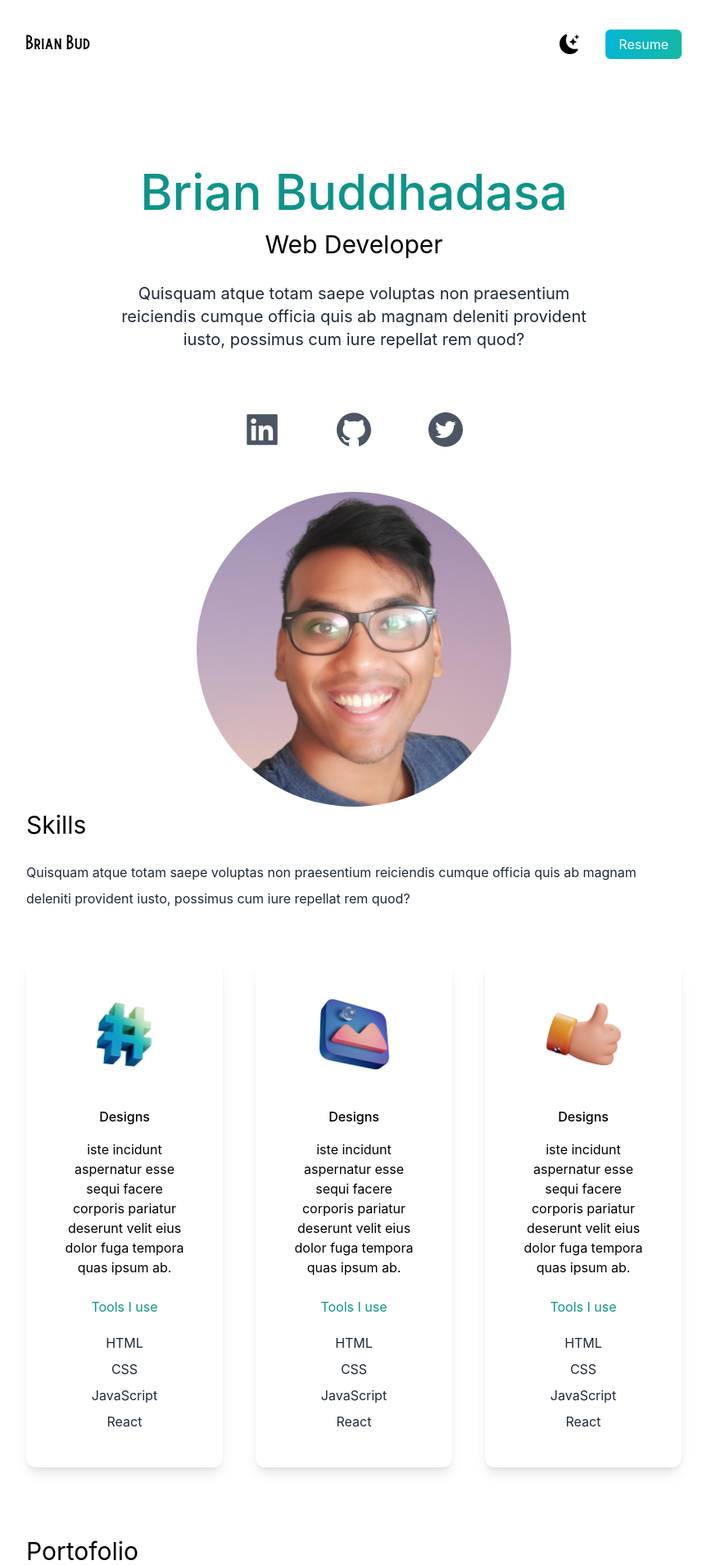
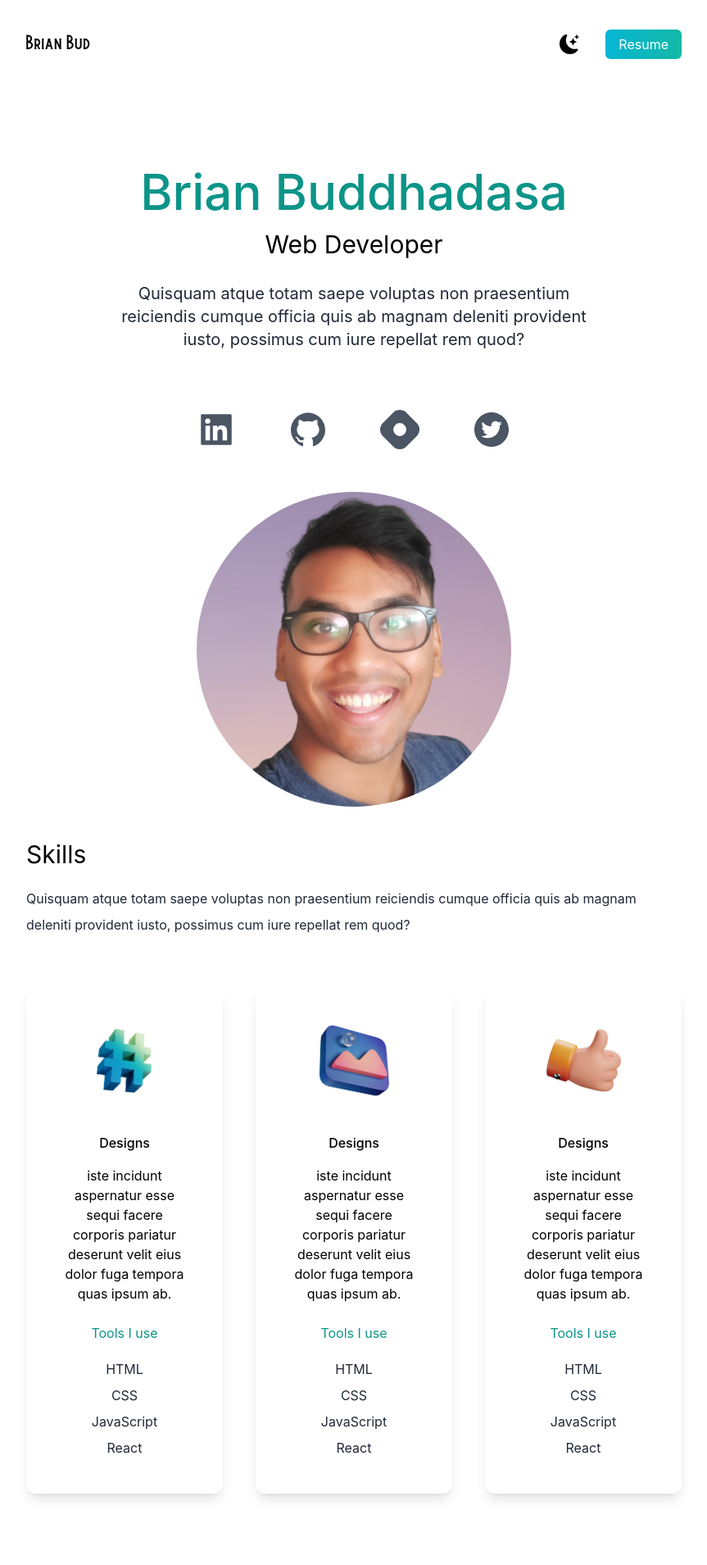
Before and after one commit to brianbud/portfolio, a Next.js app: page / in a window 1280 px wide. Shown: the top 1909 px of the page at 82% size, without its empty margins (208-1071 px from the left). Built offline with nearby package versions, Linux system fonts and the light colour scheme.

Commit message:
links to socials

```diff
--- a/pages/index.js
+++ b/pages/index.js
@@ -1,6 +1,7 @@
 import Head from 'next/head';
 import {BsFillMoonStarsFill} from 'react-icons/bs'
 import {AiFillTwitterCircle, AiFillLinkedin, AiFillGithub} from 'react-icons/ai'
+import {SiHashnode} from 'react-icons/si'
 import Image from 'next/image';
 import avatar from '../public/avatar.png';
 import design from '../public/design.png';
@@ -37,9 +38,10 @@ export default function Home() {
             <p className='text-md py-5 leading-8 text-gray-800 md:text-xl max-w-xl mx-auto dark:text-white'>Quisquam atque totam saepe voluptas non praesentium reiciendis cumque officia quis ab magnam deleniti provident iusto, possimus cum iure repellat rem quod?</p>
           </div>
           <div className='text-5xl flex justify-center gap-16 py-3 text-gray-600 dark:text-gray-50'>
-            <AiFillLinkedin/>
-            <AiFillGithub/>
-            <AiFillTwitterCircle/>
+            <a href='https://www.linkedin.com/in/brianbud/' target='_blank'><AiFillLinkedin/></a>
+            <a href='https://github.com/brianbud' target='_blank'><AiFillGithub/></a>
+            <a href='https://brianbud.hashnode.dev/' target='_blank'><SiHashnode/></a>
+            <a href='https://twitter.com/brianbud_' target='_blank'><AiFillTwitterCircle/></a>
           </div>
           <div className='relative mx-auto w-80 h-80 mt-10 md:h-96 md:w-96'>
             <Image className='rounded-full' layout='fill' objectFit='cover' src={avatar} />
@@ -47,7 +49,7 @@ export default function Home() {
         </section>
         <section>
           <div>
-            <h3 className='text-3xl py-1 dark:text-white'>Skills</h3>
+            <h3 className='text-3xl pt-10 dark:text-white'>Skills</h3>
             <p className='text-md py-5 leading-8 text-gray-800 dark:text-white'>Quisquam atque totam saepe voluptas non praesentium reiciendis cumque officia quis ab magnam deleniti provident iusto, possimus cum iure repellat rem quod?</p>
           </div>
           <div className='lg:flex gap-10'>
@@ -85,7 +87,7 @@ export default function Home() {
         </section>
         <section className="py-10">
           <div>
-            <h3 className="text-3xl py-1 dark:text-white">Portofolio</h3>
+            <h3 className="text-3xl py-1 dark:text-white">Portfolio</h3>
             <p className="text-md py-2 leading-8 text-gray-800 dark:text-white">
               I offer from a wide range of services, including brand design,
               programming and teaching.
```
